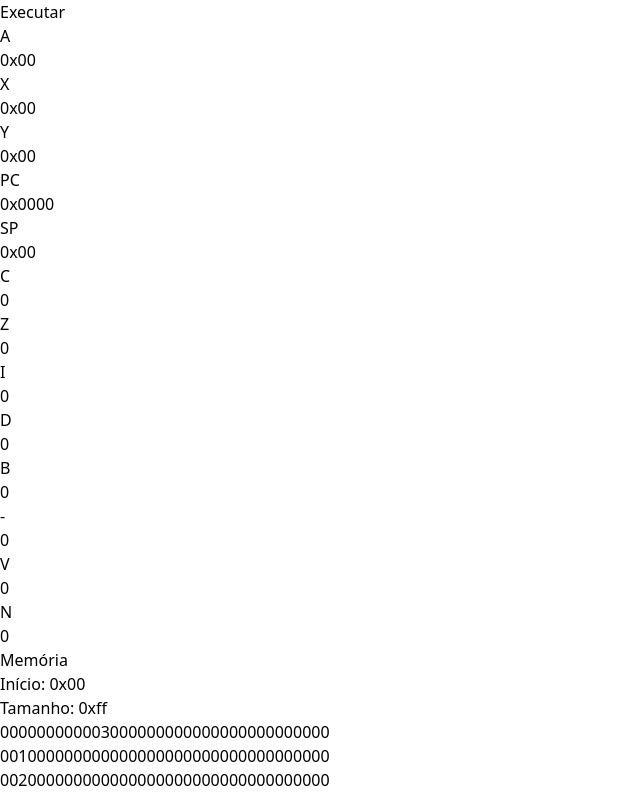
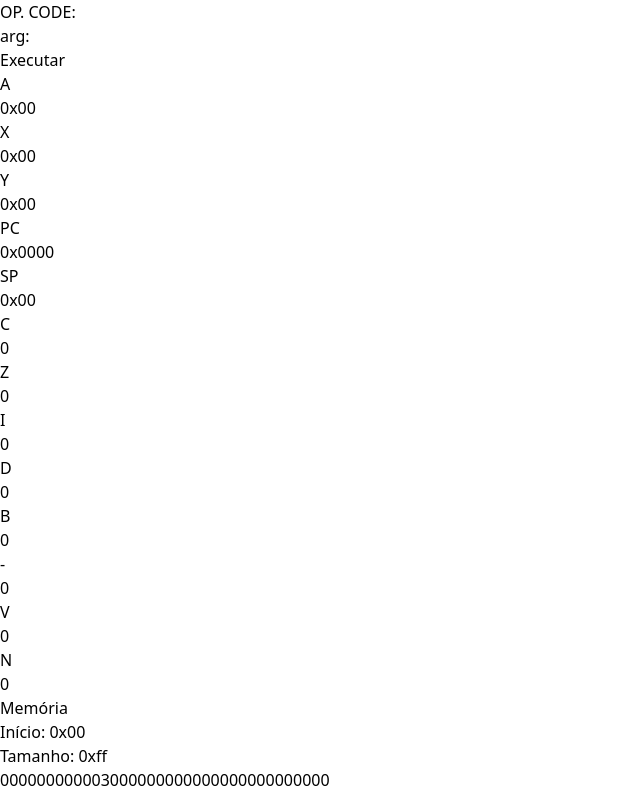
Before and after one commit to pedrohspires/PHantonNES, a React (Vite) app: page / in a window 1280 px wide. Shown: the top 796 px of the page, without its empty margins (0-640 px from the left). Built offline with nearby package versions, Linux system fonts and the light colour scheme.

Commit message:
correções

```diff
--- a/src/App.tsx
+++ b/src/App.tsx
@@ -1,22 +1,43 @@
-import { useEffect } from 'react';
+import { useEffect, useState } from 'react';
 import { useCpu } from "./hooks/useCpu";
 import Monitor from './components/Monitor';
 import Debug from './components/Debug';
+import Input from './components/Input';
 
 function App() {
     const [cpu, exec_op_code] = useCpu();
+
+    const [opCode, setOpCode] = useState<string>("");
+    const [arg, setArg] = useState<string>("");
 
     useEffect(() => {
         console.log(cpu);
     }, [cpu])
 
     function handleClick(): void {
-        exec_op_code("65", 3)
+        exec_op_code("61", 0x01)
     }
+
 
     return (
         <div className="w-full h-screen bg-gray-600 grid place-items-center">
-            <button onClick={handleClick} className='bg-white rounded-md p-2'>Executar</button>
+            <div className='flex gap-4 text-white'>
+                <Input
+                    id='op_code'
+                    label='OP. CODE'
+                    value={opCode}
+                    onChange={setOpCode}
+                />
+
+                <Input
+                    id='arg'
+                    label='arg'
+                    value={arg}
+                    onChange={setArg}
+                />
+            </div>
+
+            <button onClick={e => { e.preventDefault; handleClick() }} className='bg-white rounded-md p-2'>Executar</button>
             <div className='flex gap-4 h-[480px]'>
                 <Monitor />
 
--- /dev/null
+++ b/src/components/Input/index.tsx
@@ -0,0 +1,20 @@
+type Props = {
+    id: string,
+    label: string,
+    value: any,
+    onChange: (value: any) => void
+}
+
+export default function Input({ id, label, value, onChange }: Props) {
+    return (
+        <div>
+            <label htmlFor={id}>{label}: </label>
+            <input
+                id={id}
+                value={value}
+                onChange={e => onChange(e.target.value)}
+                className="w-20 text-black px-2 rounded-md"
+            />
+        </div>
+    )
+}
--- a/src/components/Memoria/index.tsx
+++ b/src/components/Memoria/index.tsx
@@ -1,5 +1,6 @@
 import { ChangeEvent, useState } from "react"
 import { minLengthNumber } from "../../utils/format";
+import Input from "../Input";
 
 export default function Memoria({ mem }: { mem: Array<number> }): JSX.Element {
     const [start, setStart] = useState<string>("0x00");
@@ -18,25 +19,18 @@ export default function Memoria({ mem }: { mem: Array<number> }): JSX.Element {
                 <span>Memória</span>
 
                 <div className="flex gap-2">
-                    <div>
-                        <label htmlFor="mem_start">Início: </label>
-                        <input
+                    <Input
                         id="mem_start"
+                        label="Início"
                         value={start}
                         onChange={handleChangeInput}
-                            className="w-20 text-black px-2 rounded-md"
                     />
-                    </div>
-
-                    <div>
-                        <label htmlFor="mem_length">Tamanho: </label>
-                        <input
+                    <Input
                         id="mem_length"
+                        label="Tamanho"
                         value={length}
                         onChange={handleChangeInput}
-                            className="w-20 text-black px-2 rounded-md"
                     />
-                    </div>
                 </div>
             </div>
 
--- a/src/hooks/useCpu.ts
+++ b/src/hooks/useCpu.ts
@@ -1,6 +1,7 @@
 import { useEffect, useState } from "react";
 import { cpuType, op_codes } from "../types/cpu.d";
 import instructions from "../utils/instructions";
+import { clearZeroFlag, setZeroFlag } from "../utils/bit_operations";
 
 export function useCpu(): [cpu: cpuType, exec_op_code: (code: op_codes, arg: number) => void] {
     const [cpu, setCpu] = useState<cpuType>({
@@ -23,6 +24,10 @@ export function useCpu(): [cpu: cpuType, exec_op_code: (code: op_codes, arg: num
         setCpu({ ...cpuTemp });
     }, []);
 
+    useEffect(() => {
+        cpu.p = cpu.a == 0 ? setZeroFlag(cpu.p) : clearZeroFlag(cpu.p);
+    }, [cpu.a]);
+
     const exec_op_code = (code: op_codes, arg: number): void => {
         let cpuTemp = instructions[code](cpu, arg);
         setCpu({ ...cpuTemp });
--- a/src/utils/instructions/adc.ts
+++ b/src/utils/instructions/adc.ts
@@ -1,6 +1,6 @@
 import { address_mode, cpuType } from "../../types/cpu.d";
 import address_resolve from "../address";
-import { clearCarryFlag, setCarryFlag, setNegativeFlag, setOverflowFlag, setZeroFlag } from "../bit_operations";
+import { clearCarryFlag, setCarryFlag, setNegativeFlag, setOverflowFlag } from "../bit_operations";
 import { decToBin } from "../convertions";
 import { isOverflow } from "../validations";
 
@@ -17,9 +17,6 @@ export const adc = (cpu: cpuType, arg: number, address_mode: address_mode): cpuT
         cpu.a -= 0x100;
     } else cpu.p = clearCarryFlag(cpu.p);
 
-    if (cpu.a == 0)
-        cpu.p = setZeroFlag(cpu.p);
-
     if (decToBin(cpu.a)[0] === '1')
         cpu.p = setNegativeFlag(cpu.p);
 
```
Also changed, not shown: vite.config.ts.timestamp-1701443438268-af230988c6ac.mjs (added), vite.config.ts.timestamp-1701443451297-9cdee4f5f1c37.mjs (added). Lines whose indentation alone changed are shown as unchanged.
